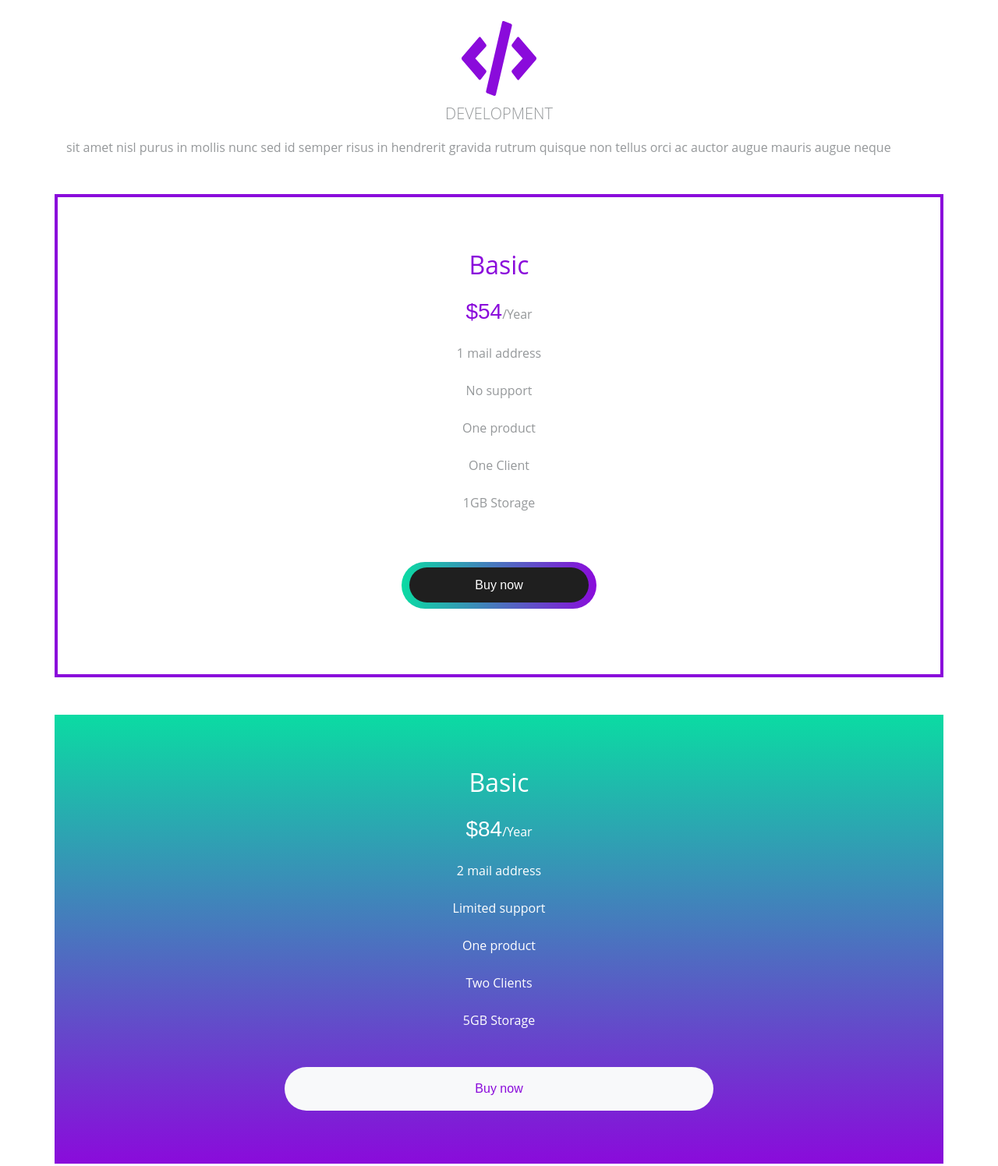
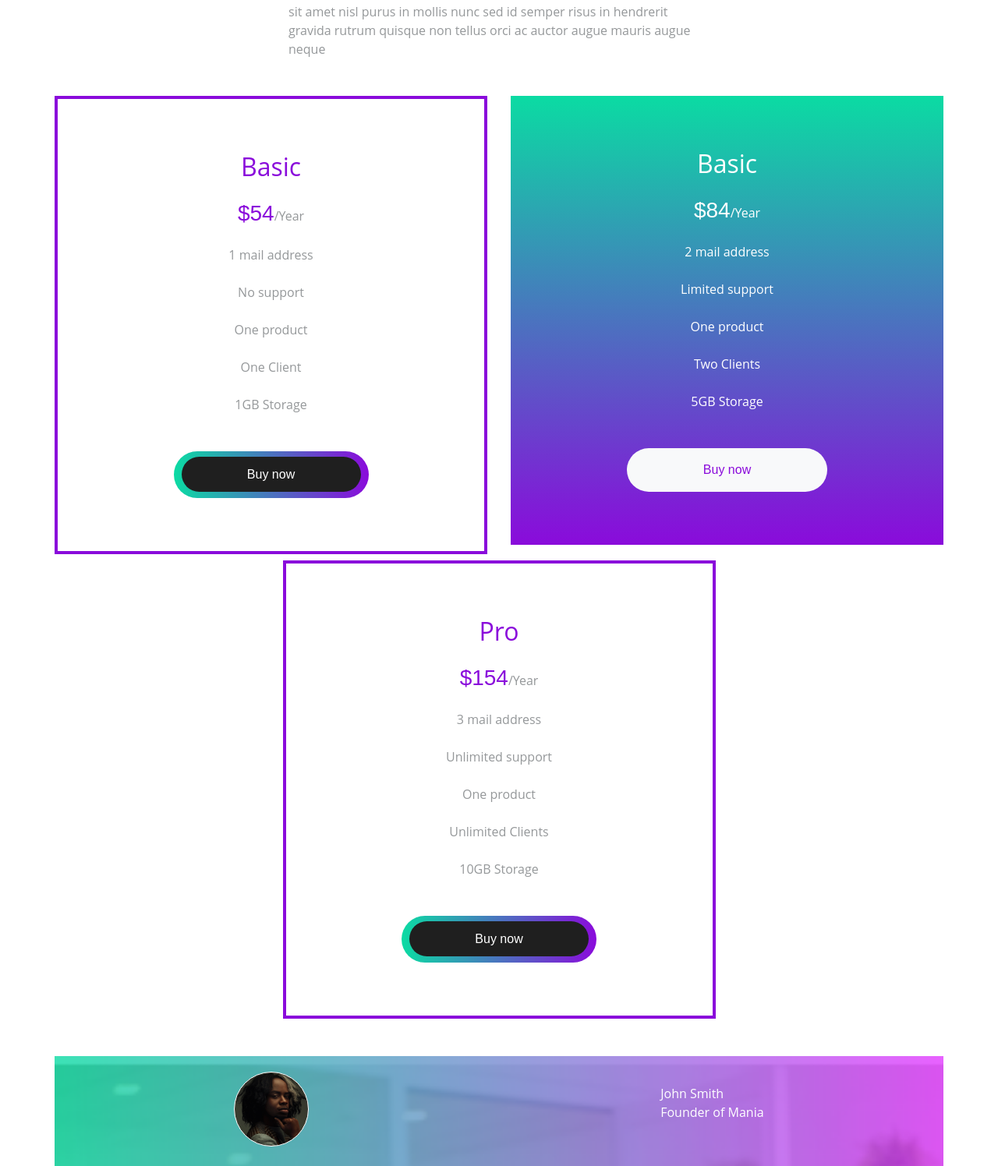
Before and after one commit to eilerskov/bsProject, a website: page index.html in a window 1280 px wide. Shown: the part 417-1913 px from the top of the page at 78% size. Drawn offline with nearby package versions, Linux system fonts and the light colour scheme.

Commit message:
opskalering begyndt

```diff
--- a/index.html
+++ b/index.html
@@ -18,7 +18,7 @@
   <div class="container p-0">
 
     <div class="row mr-0 ml-0">
-      <div class="col-12">
+      <div class="col-12 col-md-6">
         <img src="images/trophy.svg" alt="Trophy" class="mx-auto d-block img-fluid">
         <p class="display-5 text-center mt-2 lead">USER INTERFACE</p>
         <p class="text-left mt-3">
@@ -29,7 +29,7 @@
         </p>
       </div>
 
-      <div class="col-12 mt-5">
+      <div class="col-12 mt-5 col-md-6 mt-md-0">
         <img src="images/diamond.svg" alt="Trofæ" class="mx-auto d-block img-fluid">
         <p class="display-5 text-center mt-2 lead">USER EXPERIENCE</p>
         <p class="text-left mt-3">
@@ -40,7 +40,7 @@
         </p>
       </div>
 
-      <div class="col-12 mt-5">
+      <div class="col-12 mt-5 col-md-6 ml-md-auto mr-md-auto">
         <img src="images/dev.svg" alt="Trofæ" class="mx-auto d-block img-fluid">
         <p class="display-5 text-center mt-2 lead">DEVELOPMENT</p>
         <p class="text-left mt-3">
@@ -52,7 +52,9 @@
       </div>
     </div>
 
-    <div class="row mr-0 ml-0 mt-5">
+    <div class="row mt-5">
+
+    <div class="col-12 mr-0 ml-0 mt-5 col-md-6 mt-md-0">
       <div class="col-12 p-0">
         <div class="card border rounded-0 BorderWidth Purple">
           <div class="card-body">
@@ -83,7 +85,7 @@
               1GB Storage
             </p>
 
-            <div class="d-flex justify-content-center pt-3 mt-5 pb-5 mb-3">
+            <div class="d-flex justify-content-center  mt-5 mb-5">
               <div class="rounded-pill borderWrap d-flex align-items-center justify-content-center">
                 <button type="button" class="rounded-pill ctaBtn">Buy now</button>
               </div>
@@ -94,9 +96,7 @@
       </div>
     </div>
 
-
-
-    <div class="row mr-0 ml-0 mt-5">
+    <div class="col-12 mr-0 ml-0 mt-5 col-md-6 mt-md-0">
       <div class="col-12 p-0">
         <div class="card rounded-0 border-0 Astra">
           <div class="card-body">
@@ -132,7 +132,7 @@
       </div>
     </div>
 
-    <div class="row mr-0 ml-0 mt-5">
+    <div class="col-12 mr-0 ml-0 mt-5 col-md-6 ml-md-auto mr-md-auto mt-md-2">
       <div class="col-12 p-0">
         <div class="card border rounded-0 BorderWidth Purple">
           <div class="card-body">
@@ -163,7 +163,7 @@
               10GB Storage
             </p>
 
-            <div class="d-flex justify-content-center pt-3 mt-5 pb-5 mb-3">
+            <div class="d-flex justify-content-center  mt-5 mb-5">
               <div class="rounded-pill borderWrap d-flex align-items-center justify-content-center">
                 <button type="button" class="rounded-pill ctaBtn">Buy now</button>
               </div>
@@ -172,6 +172,8 @@
           </div>
         </div>
       </div>
+    </div>
+
     </div>
 
     <div class="row mr-0 ml-0 mt-5">
@@ -238,7 +240,7 @@
 
   <div class="container p-0 mt-5 mb-5">
 
-<div class="row">
+<div class="row m-0">
     <div class="col-md-6">
     <img class="d-lg-none" src="images/aboutImg.png">
     <img class="d-none d-lg-block" src="images/aboutmeLarge.png">
```
